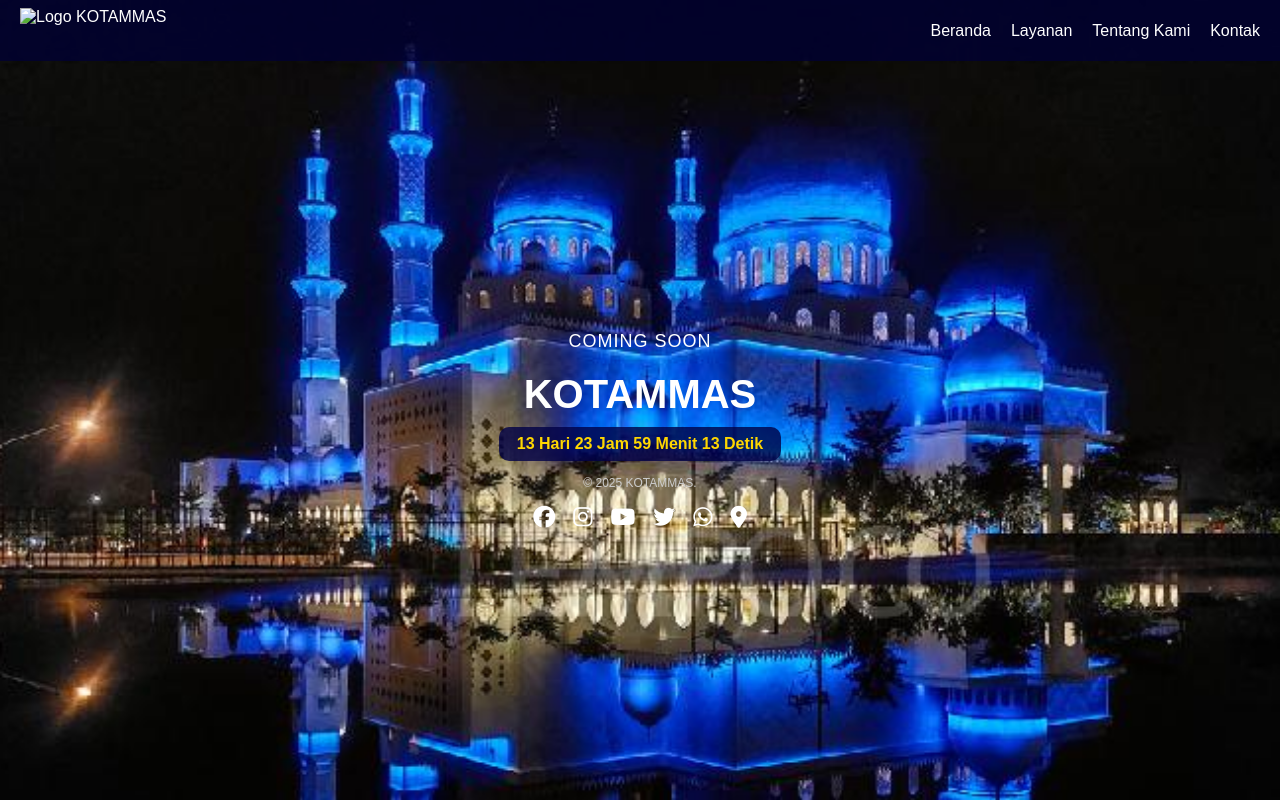
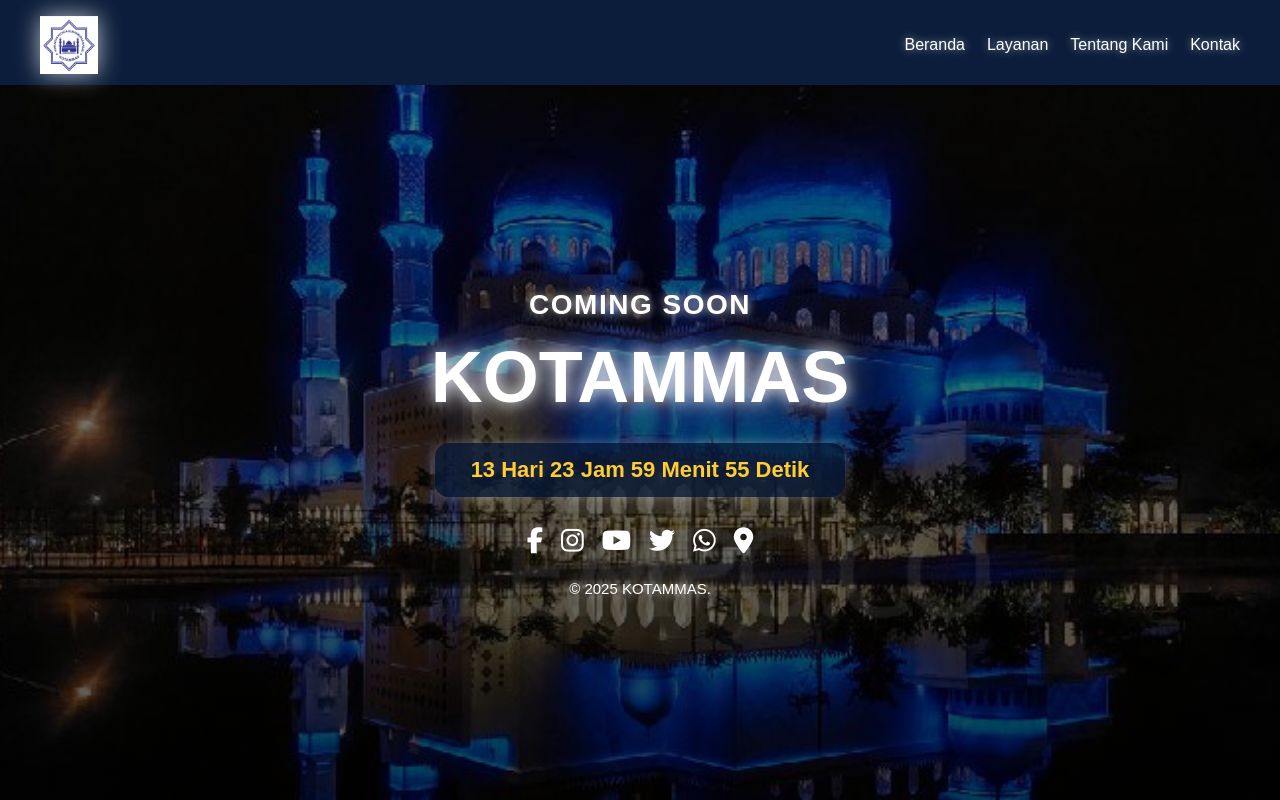
Before and after one commit to it1kotammas-art/kotammas-comingsoon, a plain HTML site: page index.html in a window 1280 px wide. Drawn offline with Linux system fonts and the light colour scheme.

Commit message:
Update index.html

```diff
--- a/index.html
+++ b/index.html
@@ -13,124 +13,155 @@
         margin: 0;
         padding: 0;
         box-sizing: border-box;
+        font-family: "Poppins", sans-serif;
       }
 
       body {
-        font-family: "Poppins", sans-serif;
-        background: url('bg.jpg') no-repeat center center/cover;
-        height: 100vh;
-        overflow: hidden;
-        display: flex;
-        flex-direction: column;
-        color: white;
+        background: #fff;
+        color: #fff;
+        overflow-x: hidden;
       }
 
+      /* NAVBAR */
       header {
-        background: rgba(0, 0, 50, 0.8);
+        background: #0b1d3a;
         display: flex;
+        align-items: center;
         justify-content: space-between;
-        align-items: center;
-        padding: 8px 20px;
+        padding: 16px 40px; /* Tambah padding atas-bawah supaya agak turun */
+        flex-wrap: wrap;
+        height: 85px; /* Naikkan sedikit tinggi header */
+        box-shadow: 0 2px 8px rgba(0, 0, 0, 0.3);
       }
 
       header img {
-        height: 45px;
+        height: 58px;
+        filter: drop-shadow(0 0 12px rgba(255, 255, 255, 0.7));
       }
 
       nav {
         display: flex;
-        gap: 20px;
+        flex-wrap: wrap;
+        justify-content: center;
+        gap: 22px;
       }
 
-      nav a {
-        color: white;
+      header nav a {
+        color: #fff;
         text-decoration: none;
-        font-size: 16px;
+        font-weight: 500;
+        transition: 0.3s;
+        text-shadow: 0 0 8px rgba(255, 255, 255, 0.6);
       }
 
-      .content {
-        flex: 1;
+      header nav a:hover {
+        color: #ffcc33;
+      }
+
+      /* HERO */
+      .hero {
+        background: linear-gradient(rgba(0, 0, 0, 0.45), rgba(0, 0, 0, 0.65)),
+          url("bg.jpg") no-repeat center center/cover;
+        background-attachment: fixed;
+        height: calc(100vh - 85px); /* Sesuaikan tinggi dengan navbar baru */
         display: flex;
         flex-direction: column;
         justify-content: center;
         align-items: center;
         text-align: center;
-        padding: 0 15px;
+        gap: 15px;
       }
 
-      .content h1 {
-        font-size: 40px;
-        font-weight: 700;
-        margin-bottom: 10px;
+      .hero h2 {
+        font-size: 28px;
+        font-weight: 600;
+        letter-spacing: 1.5px;
+        text-shadow: 0 0 10px rgba(255, 255, 255, 0.8);
       }
 
-      .content h2 {
-        font-size: 18px;
-        font-weight: 500;
-        letter-spacing: 1px;
-        margin-bottom: 20px;
+      .hero h1 {
+        font-size: 72px;
+        font-weight: 800;
+        text-transform: uppercase;
+        margin-bottom: 10px;
+        text-shadow: 0 0 15px rgba(255, 255, 255, 0.9),
+          0 0 35px rgba(255, 255, 255, 0.6);
       }
 
-      .countdown {
-        background: rgba(0, 0, 70, 0.8);
-        padding: 8px 18px;
-        border-radius: 10px;
+      .countdown-box {
+        background: rgba(10, 28, 61, 0.75);
+        padding: 14px 36px;
+        border-radius: 14px;
+        font-size: 22px;
         font-weight: 600;
-        color: #ffd700;
-        margin-bottom: 15px;
+        color: #ffcc33;
+        box-shadow: 0 0 12px rgba(255, 255, 255, 0.3);
       }
 
-      .socials {
+      .social-icons {
         display: flex;
         justify-content: center;
         gap: 18px;
-        margin-top: 10px;
+        margin-top: 14px;
       }
 
-      .socials a {
-        color: white;
-        font-size: 22px;
+      .social-icons a {
+        color: #fff;
+        font-size: 26px;
         transition: 0.3s;
       }
 
-      .socials a:hover {
-        color: #ffd700;
+      .social-icons a:hover {
+        color: #ffcc33;
+        transform: scale(1.2);
       }
 
       footer {
-        font-size: 12px;
-        text-align: center;
-        padding-bottom: 5px;
-        color: #ccc;
+        margin-top: 8px;
+        font-size: 15px;
+        font-weight: 500;
+        color: #fff;
+        text-shadow: 0 0 10px rgba(255, 255, 255, 0.7);
       }
 
+      /* RESPONSIVE */
       @media (max-width: 768px) {
         header {
-          flex-direction: column;
-          gap: 5px;
+          padding: 12px 20px;
+          height: 75px;
         }
-        nav {
-          flex-wrap: wrap;
-          justify-content: center;
+
+        .hero {
+          height: calc(100vh - 75px);
         }
-        .content h1 {
-          font-size: 32px;
+
+        .hero h1 {
+          font-size: 50px;
         }
-      }
 
-      @media (max-height: 700px) {
-        .content h1 {
-          font-size: 28px;
+        .hero h2 {
+          font-size: 22px;
         }
-        .countdown {
-          padding: 5px 12px;
+
+        .countdown-box {
+          font-size: 18px;
+          padding: 10px 25px;
+        }
+
+        .social-icons a {
+          font-size: 22px;
+        }
+
+        footer {
+          font-size: 13px;
         }
       }
     </style>
   </head>
+
   <body>
     <header>
-      <img src="logo.png" alt="Logo KOTAMMAS" />
+      <img src="logokotammas.jpg" alt="Logo KOTAMMAS" />
       <nav>
         <a href="#">Beranda</a>
         <a href="#">Layanan</a>
@@ -139,19 +170,44 @@
       </nav>
     </header>
 
-    <div class="content">
+    <section class="hero">
       <h2>COMING SOON</h2>
       <h1>KOTAMMAS</h1>
-      <div class="countdown">13 Hari 23 Jam 59 Menit 13 Detik</div>
-      <footer>© 2025 KOTAMMAS.</footer>
-      <div class="socials">
-        <a href="#"><i class="fab fa-facebook"></i></a>
+      <div class="countdown-box" id="countdown"></div>
+
+      <div class="social-icons">
+        <a href="#"><i class="fab fa-facebook-f"></i></a>
         <a href="#"><i class="fab fa-instagram"></i></a>
         <a href="#"><i class="fab fa-youtube"></i></a>
         <a href="#"><i class="fab fa-twitter"></i></a>
         <a href="#"><i class="fab fa-whatsapp"></i></a>
-        <a href="#"><i class="fa fa-location-dot"></i></a>
+        <a href="#"><i class="fas fa-map-marker-alt"></i></a>
       </div>
-    </div>
+
+      <footer>© 2025 KOTAMMAS.</footer>
+    </section>
+
+    <script>
+      const countdown = document.getElementById("countdown");
+      const targetDate = new Date();
+      targetDate.setDate(targetDate.getDate() + 14);
+
+      function updateCountdown() {
+        const now = new Date();
+        const diff = targetDate - now;
+        if (diff <= 0) {
+          countdown.innerHTML = "Acara Sudah Dimulai!";
+          return;
+        }
+        const days = Math.floor(diff / (1000 * 60 * 60 * 24));
+        const hours = Math.floor((diff / (1000 * 60 * 60)) % 24);
+        const minutes = Math.floor((diff / 1000 / 60) % 60);
+        const seconds = Math.floor((diff / 1000) % 60);
+        countdown.innerHTML = `${days} Hari ${hours} Jam ${minutes} Menit ${seconds} Detik`;
+      }
+
+      setInterval(updateCountdown, 1000);
+      updateCountdown();
+    </script>
   </body>
 </html>
```
